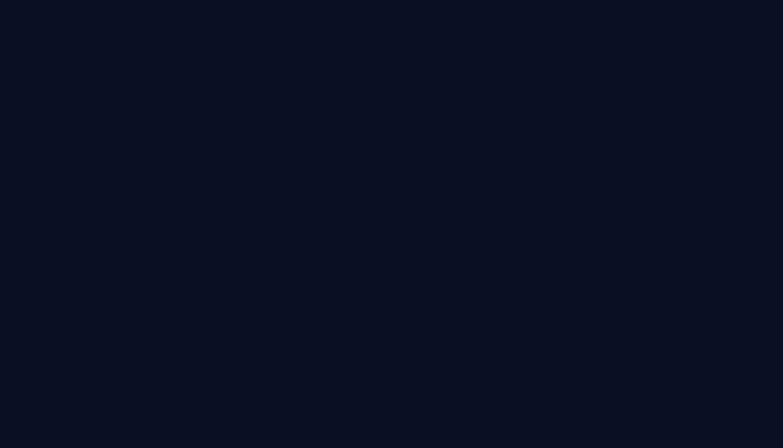
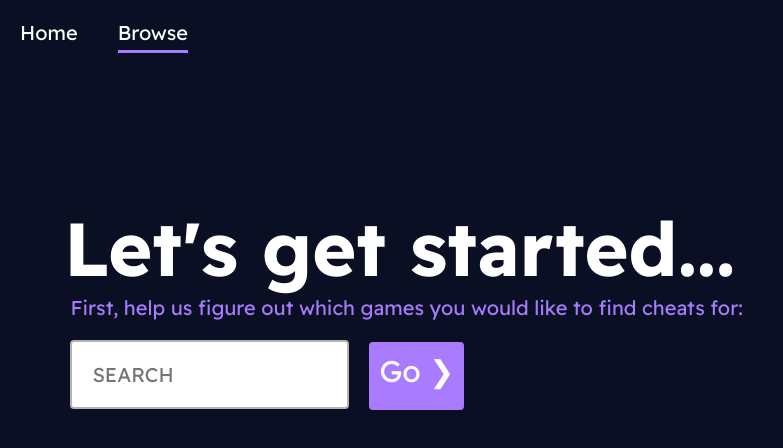
Before and after one commit to teknikl/Nexus-Cheats, a React (Create React App) app: page /Nexus/Browse in a window 1280 px wide. Shown: the top 448 px of the page, without its empty margins (0-783 px from the left). Built offline with nearby package versions, Linux system fonts and the light colour scheme.

Commit message:
master push

```diff
--- a/src/App.css
+++ b/src/App.css
@@ -14,16 +14,48 @@
   color: #FFFFFF;
 }
 
+a {
+  color: #FFFFFF;
+  text-decoration: none;
+}
+
+input {
+  display: inline-block;
+  font-family: 'Readex Pro';
+  color: #5F5F5F;
+  text-transform: uppercase;
+  font-size: 20px;
+  padding: 20px;
+  border-radius: 4px;
+  border: 2px solid #B3B3B3;
+  margin: 20px;
+  margin-left: 5.5%;
+}
+
+input:focus {
+  outline: 2px solid #A97BFF;
+}
+
 /* nav-button (these will be displayed on all pages) */
 
-.nav-button {
+.nav-button--selected {
   display: inline-block;
+  cursor: pointer;
   font-weight: 400;
   color: #FFFFFF;
   font-size: 20px;
   margin: 20px;
   border-bottom: 3px solid #A97BFF;
   padding-bottom: 5px;
+}
+
+.nav-button--notselected {
+  display: inline-block;
+  cursor: pointer;
+  font-weight: 400;
+  color: #FFFFFF;
+  font-size: 20px;
+  margin: 20px;
 }
 
 /* home.js [ src/pages/home.js ] */
@@ -42,3 +74,41 @@
   font-size: 20px;
   margin-left: 5.5%;
 }
+
+.browse-link {
+  font-weight: 400;
+  cursor: pointer;
+  color: #FFFFFF;
+  font-size: 20px;
+  margin-left: 5.5%;
+  margin-top: 5px;
+}
+
+/* browse.js [ src/pages/browse.js ] */
+
+.browse-title {
+  font-weight: 700;
+  color: #FFFFFF;
+  font-size: 75px;
+  margin-top: 10%;
+  margin-left: 5%;
+}
+
+.browse-title--desc {
+  font-weight: 400;
+  color: #A97BFF;
+  font-size: 20px;
+  margin-left: 5.5%;
+}
+
+.go-button {
+  display: inline-block;
+  cursor: pointer;
+  background: #A97BFF;
+  font-size: 30px;
+  padding-top: 10px;
+  padding-bottom: 20px;
+  padding-left: 10px;
+  padding-right: 10px;
+  border-radius: 4px;
+}
--- a/src/App.js
+++ b/src/App.js
@@ -1,12 +1,14 @@
 import React from 'react';
 import {BrowserRouter as Router, Switch, Route,} from 'react-router-dom';
 import home from './pages/home.js';
+import browse from './pages/browse.js';
 
 const App = () => {
     return (
         <Router>
             <Switch>
                 <Route exact path='/Nexus' component={home} />
+                <Route exact path='/Nexus/Browse' component={browse} />
             </Switch>
         </Router>
     );
--- /dev/null
+++ b/src/pages/browse.js
@@ -0,0 +1,16 @@
+import React from 'react';
+import { Link } from 'react-router-dom';
+import '../App.css';
+
+function App() {
+  return (
+    <body>
+        <div className='nav-button--notselected'><Link to='/Nexus'>Home</Link></div><div className='nav-button--selected'><Link to='/Nexus/Browse'>Browse</Link></div>
+        <div className='browse-title'>Let's get started...</div>
+        <div className='browse-title--desc'>First, help us figure out which games you would like to find cheats for:</div>
+        <input placeholder='Search' type='text'></input><div className='go-button'>Go ❯</div>
+    </body>
+  );
+}
+
+export default App;
--- a/src/pages/home.js
+++ b/src/pages/home.js
@@ -1,12 +1,14 @@
 import React from 'react';
+import { Link } from 'react-router-dom';
 import '../App.css';
 
 function App() {
   return (
     <body>
-        <div className='nav-button'>Home</div>
+        <div className='nav-button--selected'><Link to='/Nexus'>Home</Link></div><div className='nav-button--notselected'><Link to='/Nexus/Browse'>Browse</Link></div>
             <div className='heading'>Nexus</div>
-            <div className='heading-desc'>An index of hacked clients, for any game.</div>
+            <div className='heading-desc'>An index of (cheat)hacked clients, for any game.</div>
+            <div className='browse-link'><Link to='/Nexus/Browse'>Start browsing ❯</Link></div>
     </body>
   );
 }
```
